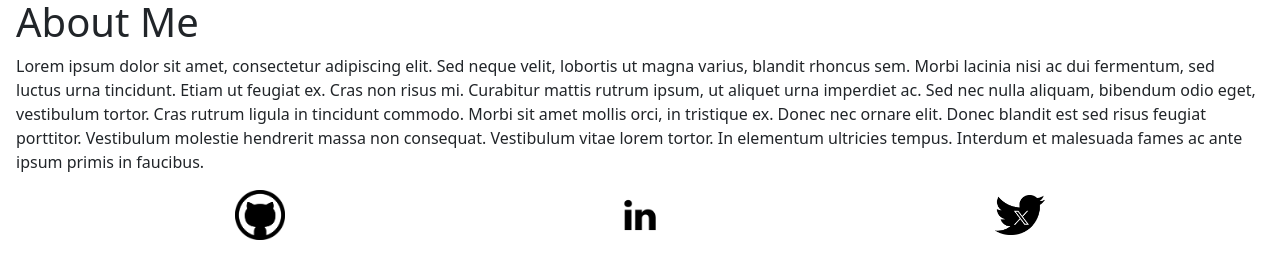
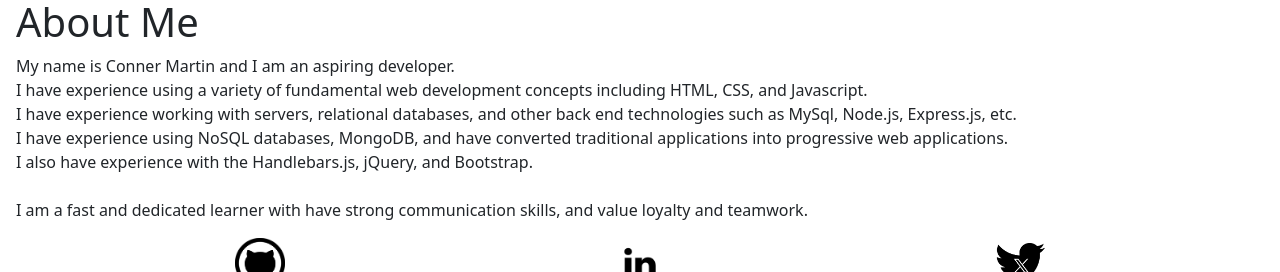
Before and after one commit to Conartisttt/React-Portfolio, a React (Vite) app: page / in a window 1280 px wide. Shown: the part 524-796 px from the top of the page. Built offline with nearby package versions, Linux system fonts and the light colour scheme; a web font is replaced by a local one.

Commit message:
update about me section, add effects to footer hover

```diff
--- a/src/components/footer/Footer.jsx
+++ b/src/components/footer/Footer.jsx
@@ -18,7 +18,7 @@ function Footer() {
                 to="https://github.com/Conartisttt"
                 target="_blank"
                 >
-                    <img className='logo' src={githublogo} alt="github logo" />
+                    <img className='logo glow' src={githublogo} alt="github logo" />
                 </Link>
             </div>
             <div className="col">
@@ -26,7 +26,7 @@ function Footer() {
                 to="https://www.linkedin.com/in/conartisttt/"
                 target="_blank"
                 >
-                    <img className='logo' src={linkedinlogo} alt='linkedin logo'></img>
+                    <img className='logo glow' src={linkedinlogo} alt='linkedin logo'></img>
                 </Link>
 
             </div>
@@ -35,7 +35,7 @@ function Footer() {
                 to="https://twitter.com/Conartisttt"
                 target="_blank"
                 >
-                    <img className='logo' src={twitterlogo} alt='twitter logo'></img>
+                    <img className='logo glow' src={twitterlogo} alt='twitter logo'></img>
                 </Link>
 
             </div>
--- a/src/components/footer/footer.css
+++ b/src/components/footer/footer.css
@@ -1,3 +1,8 @@
 .logo {
     width: 50px;
 }
+
+.glow:hover {
+    transform: scale(1.3);
+    transition: transform 0.5s ease-in-out;
+}
--- a/src/pages/aboutme/aboutme.jsx
+++ b/src/pages/aboutme/aboutme.jsx
@@ -5,16 +5,18 @@ export default function Home() {
     <div>
       <h1>About Me</h1>
       <p>
-        Lorem ipsum dolor sit amet, consectetur adipiscing elit. Sed neque
-        velit, lobortis ut magna varius, blandit rhoncus sem. Morbi lacinia nisi
-        ac dui fermentum, sed luctus urna tincidunt. Etiam ut feugiat ex. Cras
-        non risus mi. Curabitur mattis rutrum ipsum, ut aliquet urna imperdiet
-        ac. Sed nec nulla aliquam, bibendum odio eget, vestibulum tortor. Cras
-        rutrum ligula in tincidunt commodo. Morbi sit amet mollis orci, in
-        tristique ex. Donec nec ornare elit. Donec blandit est sed risus feugiat
-        porttitor. Vestibulum molestie hendrerit massa non consequat. Vestibulum
-        vitae lorem tortor. In elementum ultricies tempus. Interdum et malesuada
-        fames ac ante ipsum primis in faucibus.
+        My name is Conner Martin and I am an aspiring developer.
+        <br />
+        I have experience using a variety of fundamental web development concepts including HTML, CSS, and Javascript.
+        <br />
+        I have experience working with servers, relational databases, and other back end technologies such as MySql, Node.js, Express.js, etc.
+        <br />
+        I have experience using NoSQL databases, MongoDB, and have converted traditional applications into progressive web applications.
+        <br />
+        I also have experience with the Handlebars.js, jQuery, and Bootstrap.
+        <br />
+        <br />
+        I am a fast and dedicated learner with have strong communication skills, and value loyalty and teamwork.
       </p>
     </div>
   );
```
Also changed, not shown: 1 other file (tests, documents, lock files or other folders).
